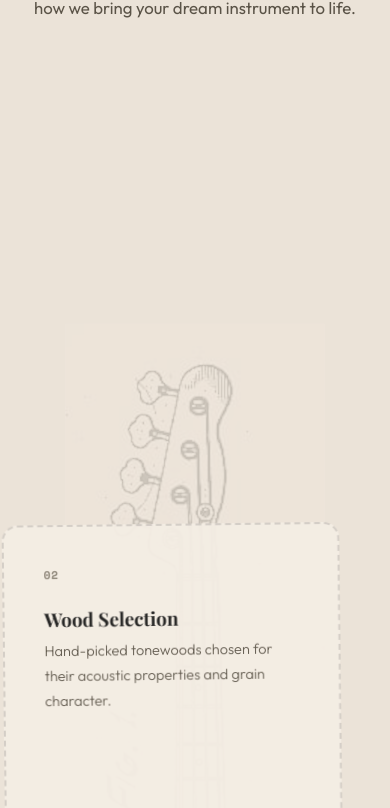
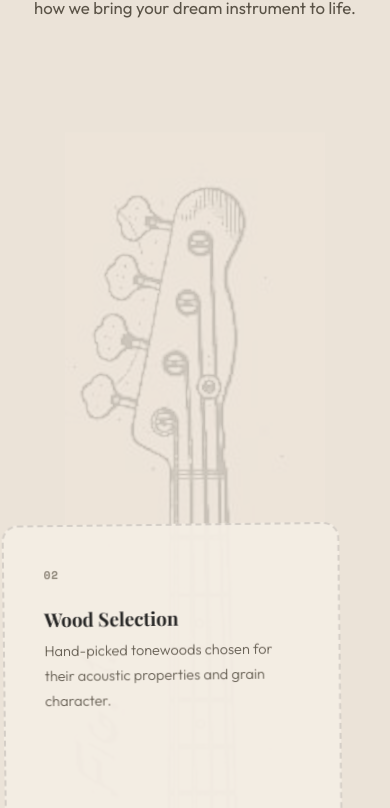
Before and after one commit to JoanDidac/Brut-Guitars, a React (Vite) app: page / in a window 390 px wide. Shown: the part 5530-6338 px from the top of the page. Built offline with nearby package versions, Linux system fonts and the light colour scheme; a web font is replaced by a local one.

Commit message:
Compensate mobile blueprint transform scaling with 135% bounds to hide cropped image edges

```diff
--- a/src/components/Process.css
+++ b/src/components/Process.css
@@ -52,8 +52,10 @@
         top: 50%;
         left: 50%;
         /* Center against the viewport */
-        width: 100vw;
-        height: 100%;
+        width: 135vw;
+        /* Increased to compensate for scale(0.76) so edges aren't visible */
+        height: 135%;
+        /* Increased to compensate for scale(0.76) */
         /* Spans the full height of the mobile grid */
         object-fit: cover;
         object-position: center center;
```
